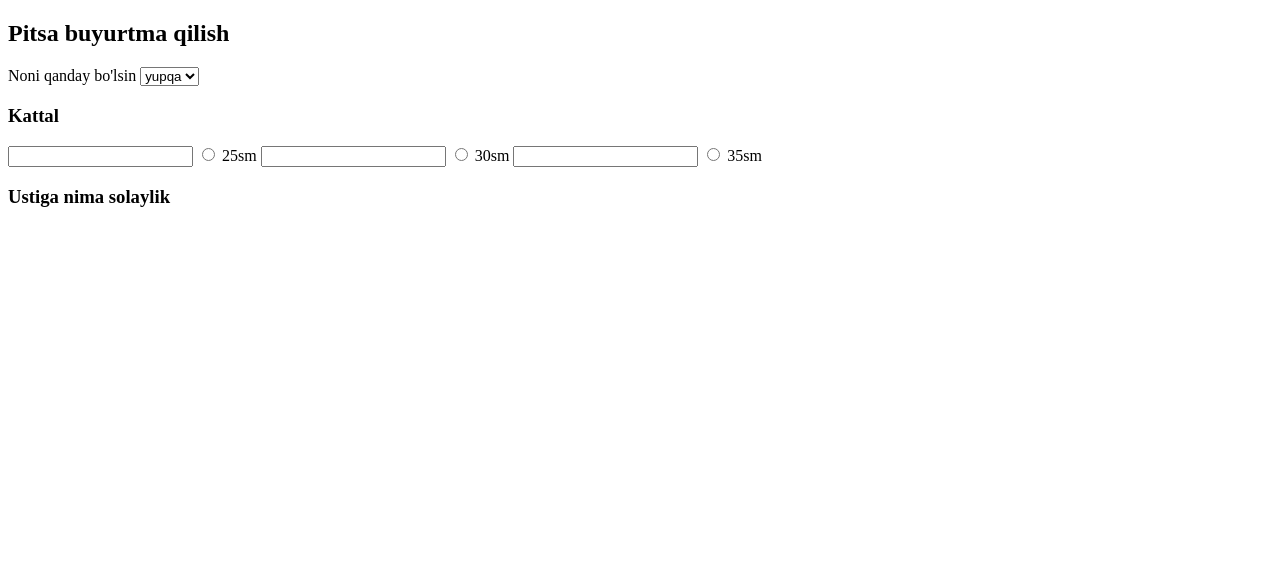
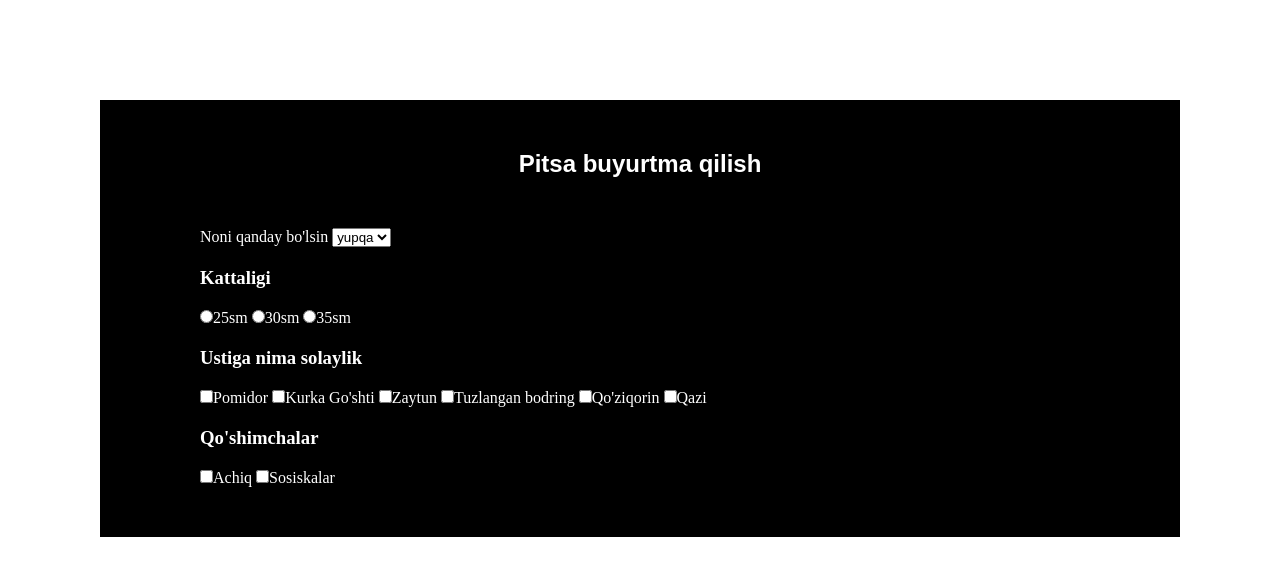
Before and after one commit to jakhongir-av/Pizza, a plain HTML site: page index.html in a window 1280 px wide. Drawn offline with Linux system fonts and the light colour scheme.

Commit message:
End of styling

```diff
--- a/index.html
+++ b/index.html
@@ -1,18 +1,46 @@
 <!DOCTYPE html>
 <html lang="en">
+
 <head>
     <meta charset="UTF-8">
     <meta http-equiv="X-UA-Compatible" content="IE=edge">
     <meta name="viewport" content="width=device-width, initial-scale=1.0">
     <title>Exam 3</title>
     <style>
+        *,
+        *::before,
+        *::after {
+            padding: 0;
+            margin: 0;
+            box-sizing: border-box;
+        }
 
+        main {
+            margin: 100px;
+            padding: 50px 100px;
+            color: white;
+            background-color: black;
+        }
+
+        .main__heading {
+            text-align: center;
+            margin-bottom: 50px;
+            font-family: sans-serif;
+        }
+
+        .pizza__menu {
+            display: flex;
+            flex-direction: column;
+            justify-content: flex-start;
+            gap: 20px;
+        }
     </style>
 </head>
+
 <body>
     <main>
-        <h2>Pitsa buyurtma qilish</h2>
-        <form action="" class="">
+        <h2 class="main__heading">Pitsa buyurtma qilish</h2>
+        <form action="" class="pizza__menu">
             <label for="">
                 Noni qanday bo'lsin
                 <select name="select_options" id="">
@@ -21,25 +49,29 @@
                     <option value="">o'rta</option>
                 </select>
             </label>
-            <h3>Kattal</h3>
+            <h3>Kattaligi</h3>
             <div>
-                <label for="small"><input id="small" type="text">
-                    <input type="radio">
-                    25sm
-                </label>
-                <label for="normal"><input id="normal" type="text">
-                    <input type="radio">
-                    30sm
-                </label>
-                <label for="big"><input id="big" type="text">
-                    <input type="radio">
-                    35sm
-                </label>
+                <label for="sizes"><input name="sizes" id="size1" type="radio">25sm</label>
+                <label for="sizes"><input name="sizes" id="size2" type="radio">30sm</label>
+                <label for="sizes"><input name="sizes" id="size3" type="radio">35sm</label>
             </div>
             <h3>Ustiga nima solaylik</h3>
-            <div></div>
+            <div>
+                <label for="car1"><input id="car1" type="checkbox">Pomidor</label>
+                <label for="car2"><input id="car2" type="checkbox">Kurka Go'shti</label>
+                <label for="car3"><input id="car3" type="checkbox">Zaytun</label>
+                <label for="car4"><input id="car4" type="checkbox">Tuzlangan bodring</label>
+                <label for="car5"><input id="car5" type="checkbox">Qo'ziqorin</label>
+                <label for="car6"><input id="car6" type="checkbox">Qazi</label>
+            </div>
+            <h3>Qo'shimchalar</h3>
+            <div>
+                <label for="add1"><input id="add1" name="additionals" type="checkbox">Achiq</label>
+                <label for="add2"><input id="add2" name="additionals" type="checkbox">Sosiskalar</label>
+            </div>
         </form>
     </main>
     <script src="./js/main.js"></script>
 </body>
+
 </html>
```
